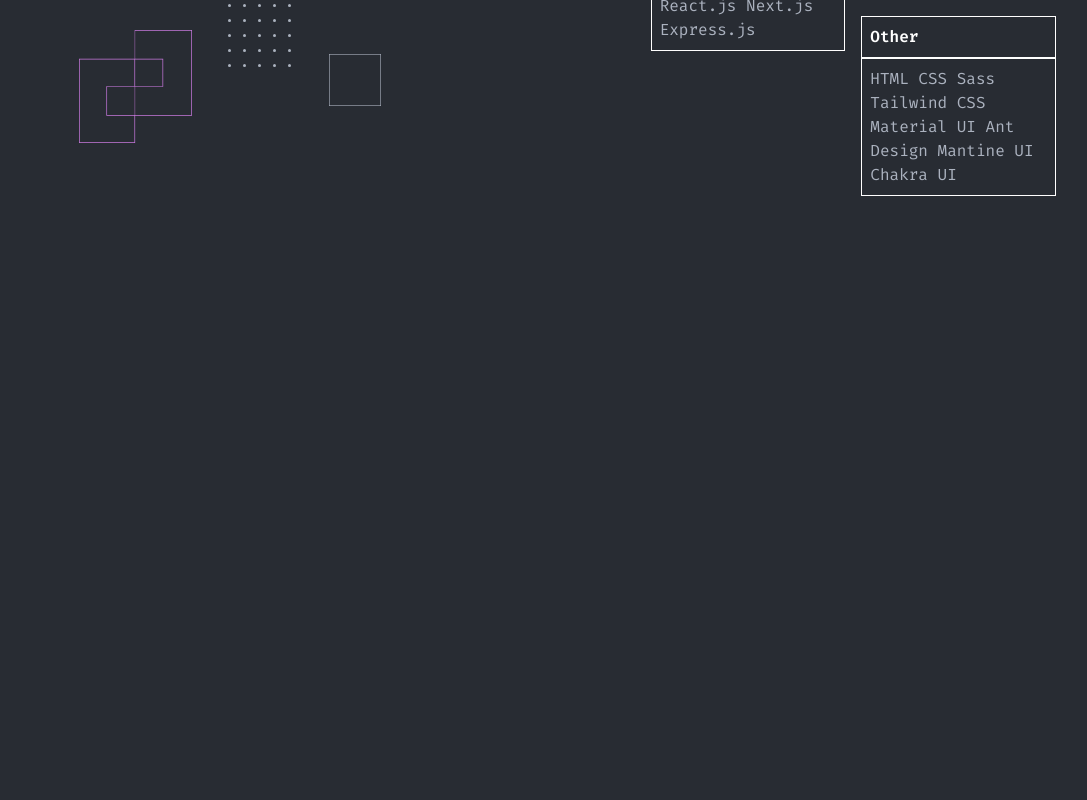
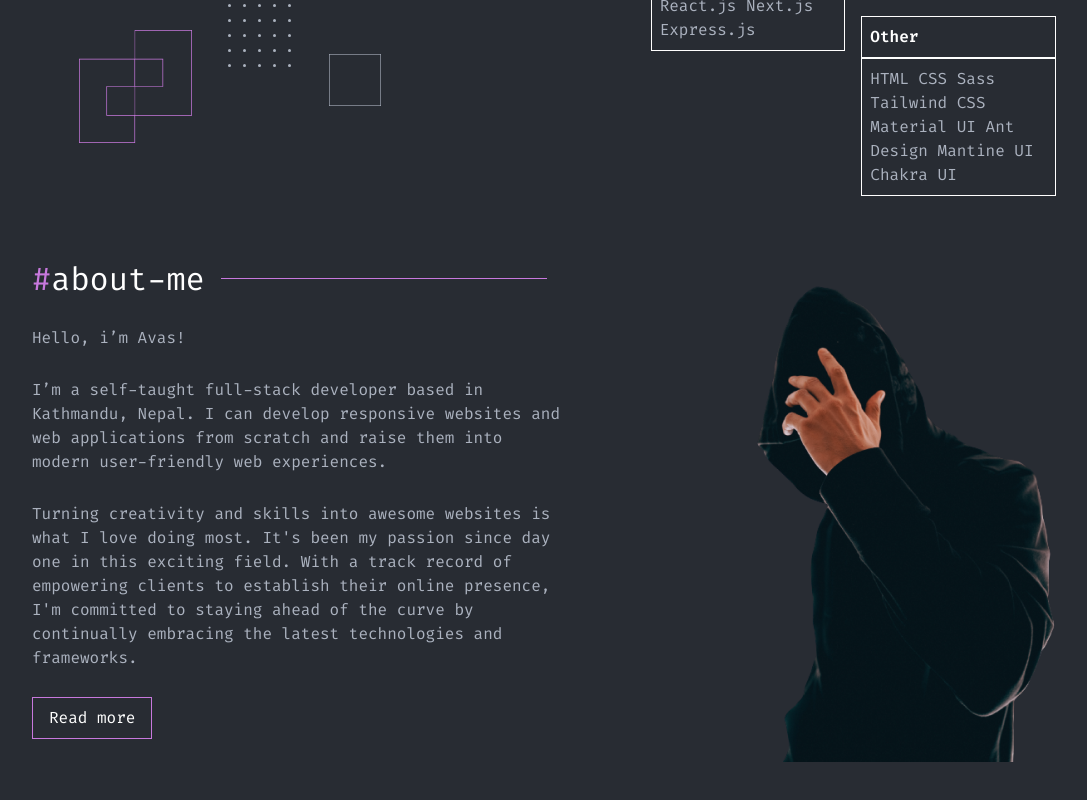
Before and after one commit to Avas77/avas-portfolio-v2, a Next.js app: page / in a window 1280 px wide. Shown: the part 1944-2744 px from the top of the page, without its empty margins (96-1183 px from the left). Before the commit the page ends 2199 px from the top, so only its background shows below. Built offline with nearby package versions, Linux system fonts and the light colour scheme.

Commit message:
feat: added about block section

```diff
--- a/app/page.tsx
+++ b/app/page.tsx
@@ -1,3 +1,4 @@
+import About from "@/components/About";
 import HeroImage from "@/components/HeroImage";
 import HeroText from "@/components/HeroText";
 import Projects from "@/components/Projects";
@@ -20,6 +21,9 @@
       <section className="mb-28 px-4 lg:px-0">
         <Skills />
       </section>
+      <section className="mb-28 h-full">
+        <About />
+      </section>
     </>
   );
 };
--- /dev/null
+++ b/components/About/index.tsx
@@ -0,0 +1,18 @@
+import React from "react";
+import AboutHero from "../AboutHero";
+import Description from "../Description";
+import BlockHeader from "../BlockHeader";
+
+const About = () => {
+  return (
+    <section className="flex">
+      <section className="basis-7/12">
+        <BlockHeader title="about-me" classNames="w-[326px]" />
+        <Description />
+      </section>
+      <AboutHero />
+    </section>
+  );
+};
+
+export default About;
--- /dev/null
+++ b/components/AboutHero/index.tsx
@@ -0,0 +1,18 @@
+import Image from "next/image";
+import React from "react";
+
+const AboutHero = () => {
+  return (
+    <div className="flex-1 relative">
+      <Image
+        src={"/assets/about-img.png"}
+        alt="About Image"
+        width={339}
+        height={507}
+        className="ml-[90px]"
+      />
+    </div>
+  );
+};
+
+export default AboutHero;
--- /dev/null
+++ b/components/Description/index.tsx
@@ -0,0 +1,32 @@
+import React from "react";
+import PrimaryButton from "../PrimaryButton";
+
+const Description = () => {
+  const showMoreDescButton = (
+    <div>
+      <p>Read more</p>
+    </div>
+  );
+  return (
+    <div className="mt-[23px]">
+      <p className="flex flex-col gap-7 text-gray pr-16">
+        <span>Hello, i’m Avas!</span>
+        <span>
+          I’m a self-taught full-stack developer based in Kathmandu, Nepal. I
+          can develop responsive websites and web applications from scratch and
+          raise them into modern user-friendly web experiences.
+        </span>
+        <span>
+          Turning creativity and skills into awesome websites is what I love
+          doing most. It's been my passion since day one in this exciting field.
+          With a track record of empowering clients to establish their online
+          presence, I'm committed to staying ahead of the curve by continually
+          embracing the latest technologies and frameworks.
+        </span>
+      </p>
+      <PrimaryButton element={showMoreDescButton} classNames="mt-[27px]" />
+    </div>
+  );
+};
+
+export default Description;
```
Also changed, not shown: public/assets/about-img.png (added).
